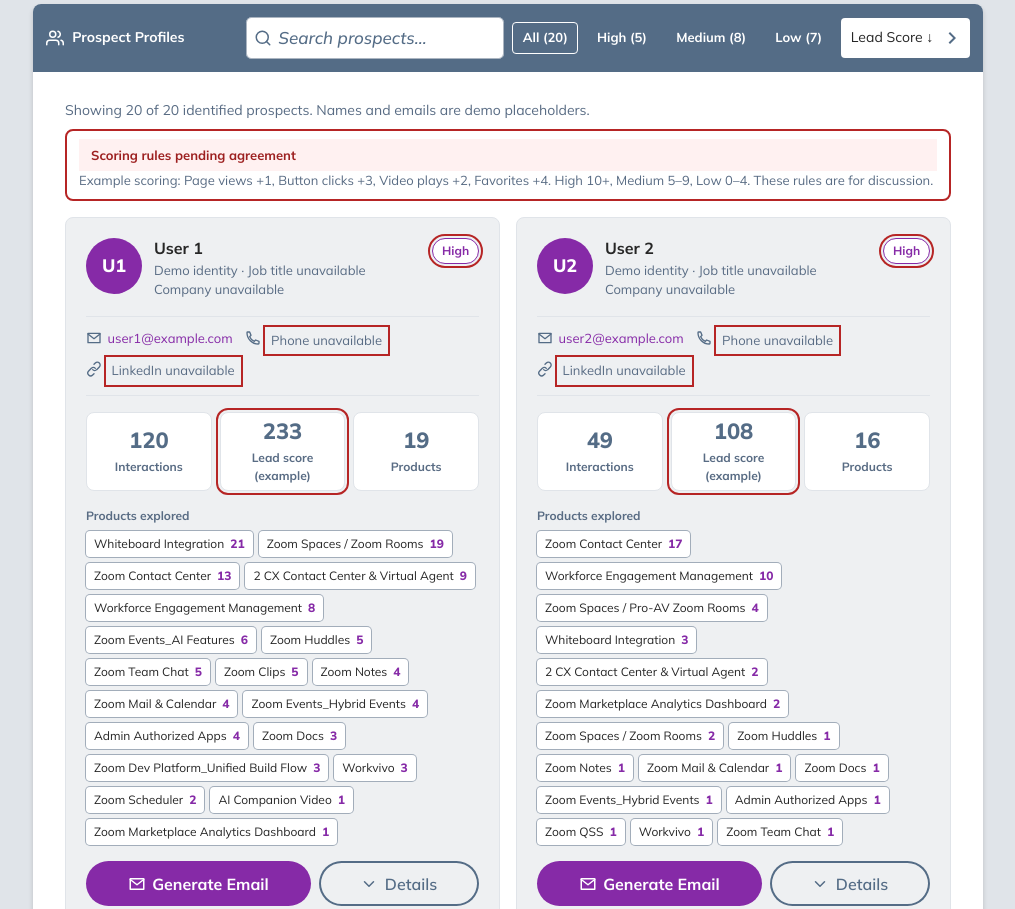
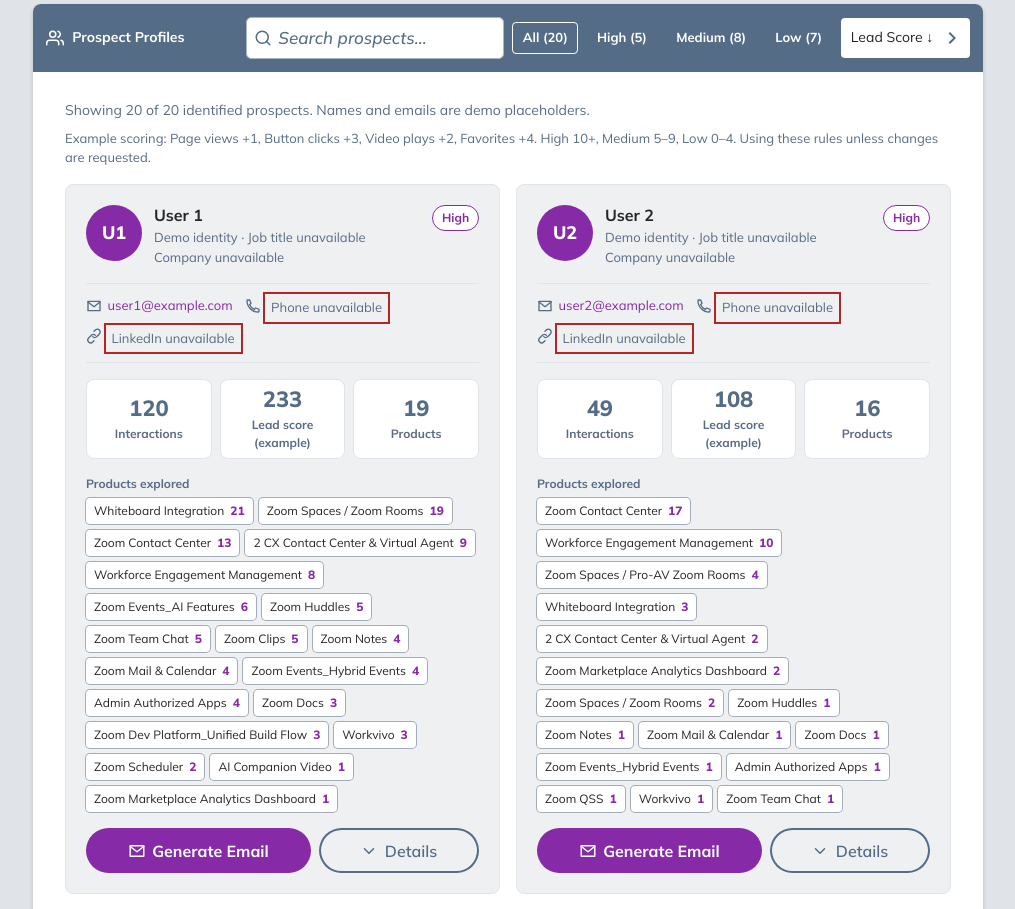
Before and after one commit to jessehall/godocent-dashboard-demo, a plain HTML site: page zoomtopia/index.html in a window 1280 px wide. Shown: the part 2000-2909 px from the top of the page, without its empty margins (132-1147 px from the left). Drawn offline with Linux system fonts and the light colour scheme.

Commit message:
Treat current scoring rules as agreed for the demo

```diff
--- a/zoomtopia/index.html
+++ b/zoomtopia/index.html
@@ -857,7 +857,7 @@ button:disabled { cursor: default; }
         <div class="section-body">
           <div class="prospect-toolbar"><button id="clear-product" class="pagination-btn" hidden>Show all products</button></div>
           <div class="stats-summary" id="statsSummary" role="status"></div>
-          <p class="score-note pending-review" data-pending="Scoring rules pending agreement">Example scoring: page view +1, button click +3, video play +2, favorite +4. High 10+, Medium 5–9, Low 0–4. These rules are for discussion.</p>
+          <p class="score-note">Example scoring: page view +1, button click +3, video play +2, favorite +4. High 10+, Medium 5–9, Low 0–4. These rules are for discussion.</p>
           <div class="prospects-grid" id="prospectsGrid"></div>
           <div class="pagination" id="pagination"></div>
         </div>
@@ -1279,7 +1279,7 @@ function prospectContact(icon,value,fallback,href) {
   return row;
 }
 function prospectMetric(label,value) {
-  const metric = element('div','','prospect-metric' + (label.includes('score') ? ' pending-field' : ''));
+  const metric = element('div','','prospect-metric');
   metric.append(
     element('div',value ?? 'Unavailable',value === null ? 'prospect-metric-value prospect-unavailable' : 'prospect-metric-value'),
     element('div',label,'prospect-metric-label')
@@ -1358,7 +1358,7 @@ function profileCard(person,index) {
     element('div',person?.company || 'Company unavailable','prospect-company')
   );
   const engagement = person ? tier(person.score) : null;
-  const badge = element('span',engagement || 'Tier unavailable','engagement-badge pending-field');
+  const badge = element('span',engagement || 'Tier unavailable','engagement-badge');
   if (engagement) {
     badge.dataset.engagement = engagement.toLowerCase();
     badge.title = 'Based on the example scoring rules';
@@ -1542,7 +1542,7 @@ function renderSourceInformation() {
   note.querySelector('p').textContent = details.join(' ');
   const pointLabels = Object.entries(model.scoring.points).map(([type,points]) => (eventLabels[type] || type) + ' +' + points);
   const thresholds = model.scoring.tiers;
-  document.querySelector('.score-note:not(#activity-breakdown)').textContent = 'Example scoring: ' + pointLabels.join(', ') + '. High ' + thresholds.high + '+, Medium ' + thresholds.medium + '–' + (thresholds.high - 1) + ', Low 0–' + (thresholds.medium - 1) + '. These rules are for discussion.';
+  document.querySelector('.score-note:not(#activity-breakdown)').textContent = 'Example scoring: ' + pointLabels.join(', ') + '. High ' + thresholds.high + '+, Medium ' + thresholds.medium + '–' + (thresholds.high - 1) + ', Low 0–' + (thresholds.medium - 1) + '. Using these rules unless changes are requested.';
   const productSubtitle = document.querySelector('#product-engagement .section-subtitle');
   if (productSubtitle) productSubtitle.textContent = model.summary.productsExplored + ' GoDo pages ranked by activity';
 }
```
